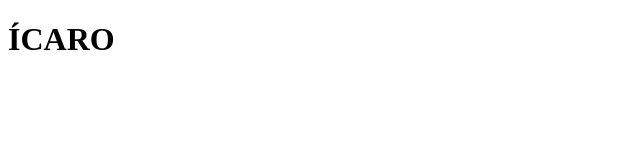
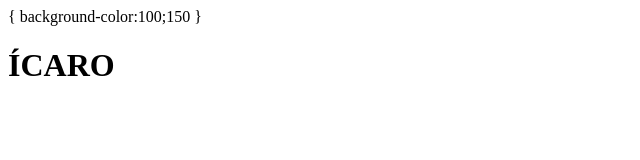
Before and after one commit to icaro999/icaro999.github.io, a plain HTML site: page index.html in a window 1280 px wide. Shown: the whole page, without its empty margins (0-640 px from the left). Drawn offline with Linux system fonts and the light colour scheme.

Commit message:
Update index.html
color

```diff
--- a/index.html
+++ b/index.html
@@ -6,8 +6,12 @@
     <meta http-equiv="X-UA-Compatible" content="IE=edge">
     <meta name="viewport" content="width=device-width, initial-scale=1.0">
     <title>Document</title>
+
 </head>
+
 <body>
+    {
+background-color:100;150 }
     <h1>ÍCARO</h1>
 </body>
 </html>
```
